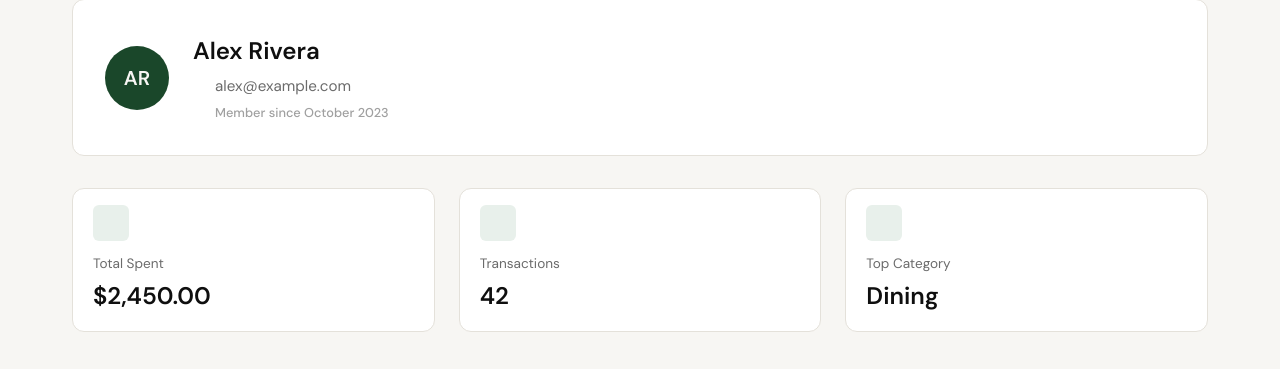
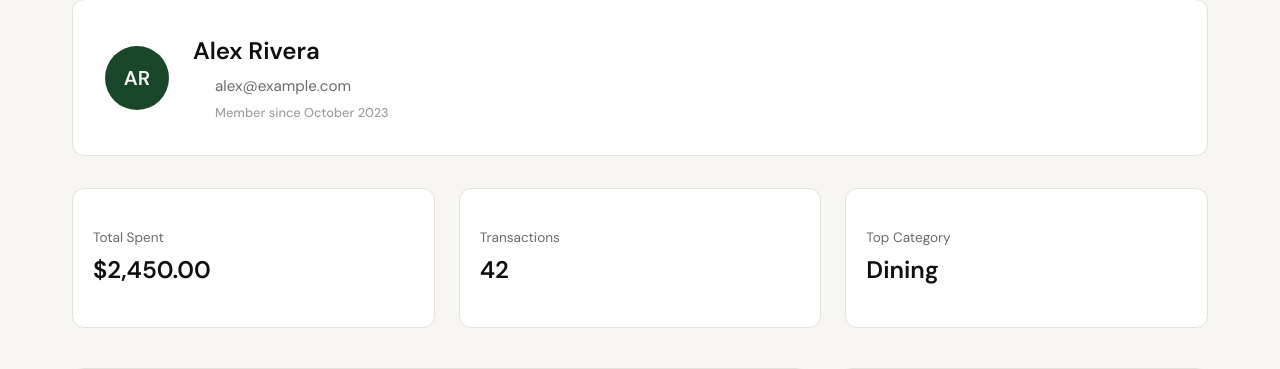
Before and after one commit to ARMemon231/expense-tracker-ai, a Flask app: page /profile in a window 1280 px wide. Shown: the part 214-583 px from the top of the page. Run offline with Flask 3, Linux system fonts and the light colour scheme; a user stored in the database is signed in.

Commit message:
remove stats card icons

```diff
--- a/expense-tracker/templates/profile.html
+++ b/expense-tracker/templates/profile.html
@@ -38,27 +38,18 @@
     <!-- Summary Stats Row -->
     <section class="profile-stats-row">
         <div class="summary-card">
-            <div class="stat-icon">
-                <i data-lucide="wallet"></i>
-            </div>
             <div class="stat-content">
                 <span class="stat-label">Total Spent</span>
                 <span class="stat-value">{{ profile.stats.total_spent }}</span>
             </div>
         </div>
         <div class="summary-card">
-            <div class="stat-icon">
-                <i data-lucide="receipt-text"></i>
-            </div>
             <div class="stat-content">
                 <span class="stat-label">Transactions</span>
                 <span class="stat-value">{{ profile.stats.tx_count }}</span>
             </div>
         </div>
         <div class="summary-card">
-            <div class="stat-icon">
-                <i data-lucide="utensils"></i>
-            </div>
             <div class="stat-content">
                 <span class="stat-label">Top Category</span>
                 <span class="stat-value">{{ profile.stats.top_category }}</span>
```
